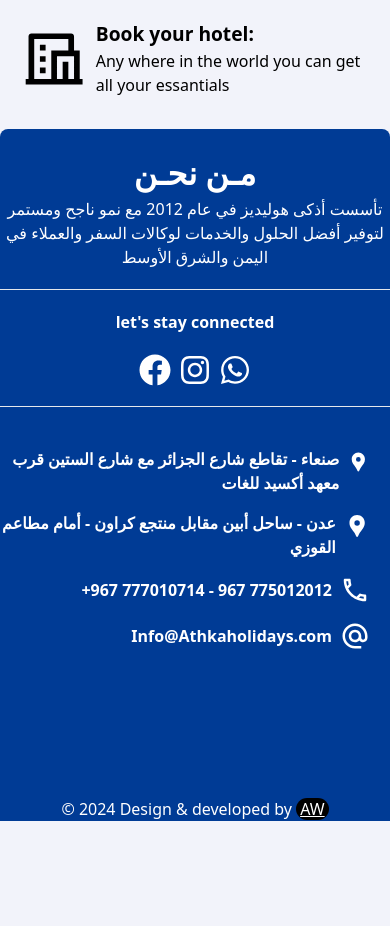
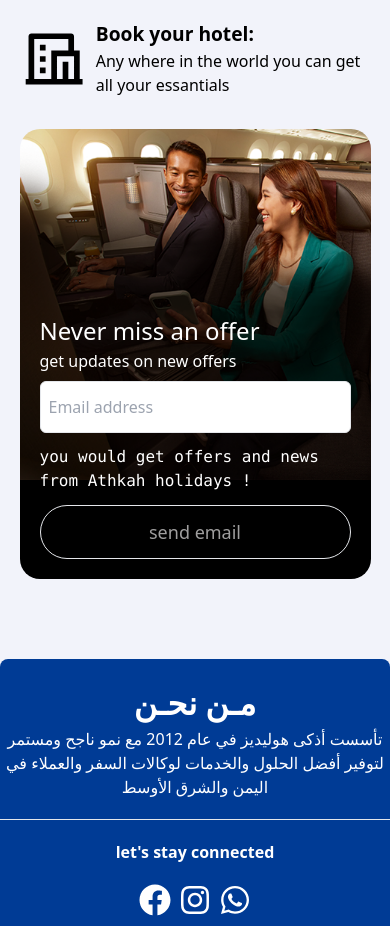
Before and after one commit to seriesBLACK/athkah, a Next.js app: page / in a window 390 px wide. Shown: the part 1200-2126 px from the top of the page. Before the commit the page ends 2021 px from the top, so only its background shows below. Built offline with nearby package versions, Linux system fonts and the light colour scheme; no server answers; the database is empty.

Commit message:
opt contact

```diff
--- a/app/globals.css
+++ b/app/globals.css
@@ -32,3 +32,24 @@ body {
     padding: 0 0.4rem;
   }
 }
+
+.contact-container {
+  display: flex;
+  width: 75%;
+  margin: 0 auto;
+  border-radius: 20px;
+  height: 400px;
+  background-image: url('/services/contact.png');
+  background-size: contain;
+  background-repeat: no-repeat;
+  background-color: black;
+}
+
+@media (max-width:480px) {
+  .contact-container {
+    background-image: url('/services/Background_Mobile.png');
+    width: 90%;
+    height: 450px;
+    align-items: end;
+  }
+}
--- a/components/Contact.jsx
+++ b/components/Contact.jsx
@@ -1,16 +1,16 @@
 
 export default function Contact() {
   return (
-    <section className="w-full mb-[5rem] max-ha:hidden">
-      <div className="w-[1162px] mx-auto rounded-[3rem] h-[400px] bg-[url('/services/contact.png')] max-sm:w-full max-sm:flex-col bg-center bg-cover flex">
+    <section className="w-full mb-[5rem]">
+      <div className="contact-container">
         <div className="h-full w-[50%] max-sm:hidden"></div>
-        <div className="w-[42%] ml-10 h-full flex flex-col">
-          <h4 className="text-[2rem] text-white mt-6">Never miss an offer</h4>
-          <p className="text-white mb-6 ">Write your email to get updates on new offers</p>
+        <div className="w-[50%] rounded-[1rem] max-sm:w-full ml-10 max-sm:mx-5 h-full flex flex-col max-sm:justify-end">
+          <h4 className="text-[2rem] text-white mt-6 max-sm:mt-2 max-sm:text-[1.5rem]">Never miss an offer</h4>
+          <p className="text-white mb-6 max-sm:mb-2">get updates on new offers</p>
 
-          <input className="bg-white border-[1px] h-[52px] pl-2 rounded-md" type="email" required placeholder="Email address" name="email" />
-          <p className="mt-[24px] text-white font-mono">you would get offers and news from Athkah holidays !</p>
-          <button className="bg-tranparent mt-[24px] w-fit text-[#9f9e9e] border py-[16px] px-[32px] rounded-[2rem] text-xl cursor-pointer">send email</button>
+          <input className="bg-white border-[1px] w-[70%] max-sm:w-full h-[52px] pl-2 rounded-md" type="email" required placeholder="Email address" name="email" />
+          <p className="mt-[24px] max-sm:mt-3 text-white font-mono">you would get offers and news from Athkah holidays !</p>
+          <button className="bg-tranparent mt-[24px] max-sm:mt-3 max-sm:mb-5 w-fit text-[#9f9e9e] max-sm:w-full border py-[16px] px-[32px] max-sm:py-[12px] rounded-[2rem] text-xl max-sm:text-lg cursor-pointer">send email</button>
 
         </div>
       </div>
```
Also changed, not shown: public/services/Background_Mobile.png (added).
